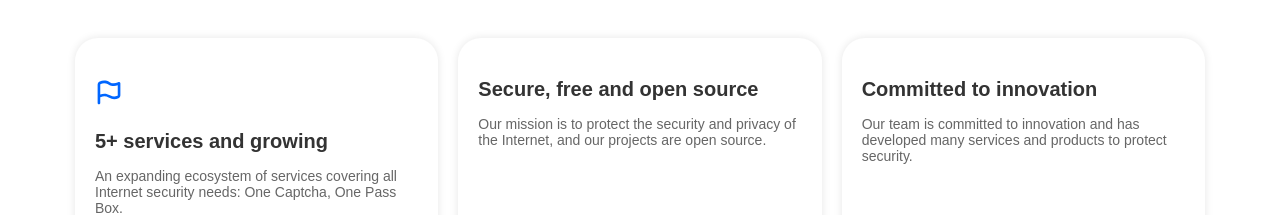
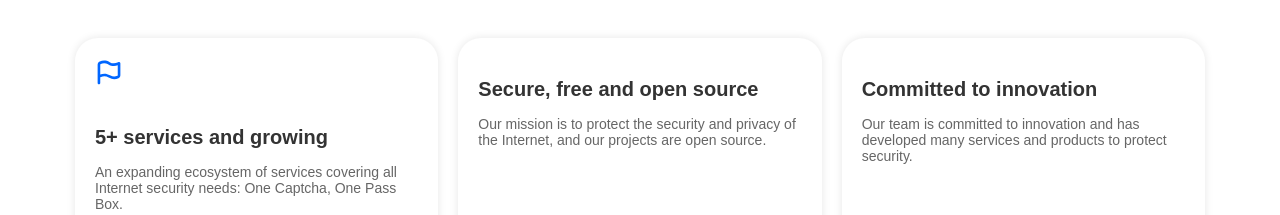
Before and after one commit to Dev-Huang1/Tech-Art-Cloud, a plain HTML site: page test.html in a window 1280 px wide. Shown: the part 516-731 px from the top of the page. Drawn offline with Linux system fonts and the light colour scheme; a web font is replaced by a local one.

Commit message:
Update test.html

```diff
--- a/test.html
+++ b/test.html
@@ -255,7 +255,7 @@ function createNewsCard(article) {
         .feature-card-icon {
             width: 28px;
             height: 28px;
-            margin-top: 20px;
+            margin-bottom: 16px;
         }
 
         .feature-card h3 {
```
